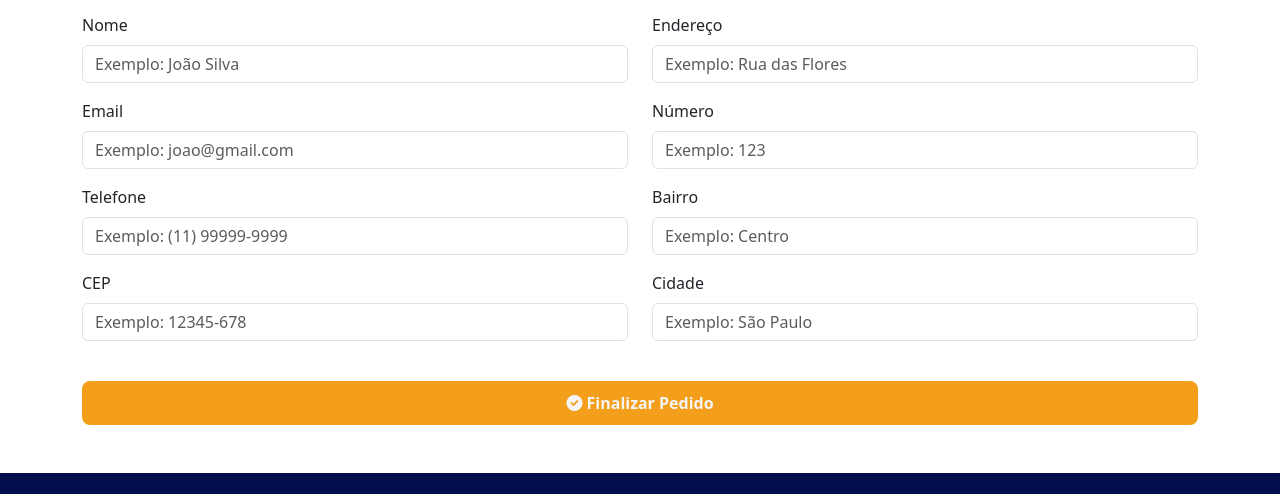
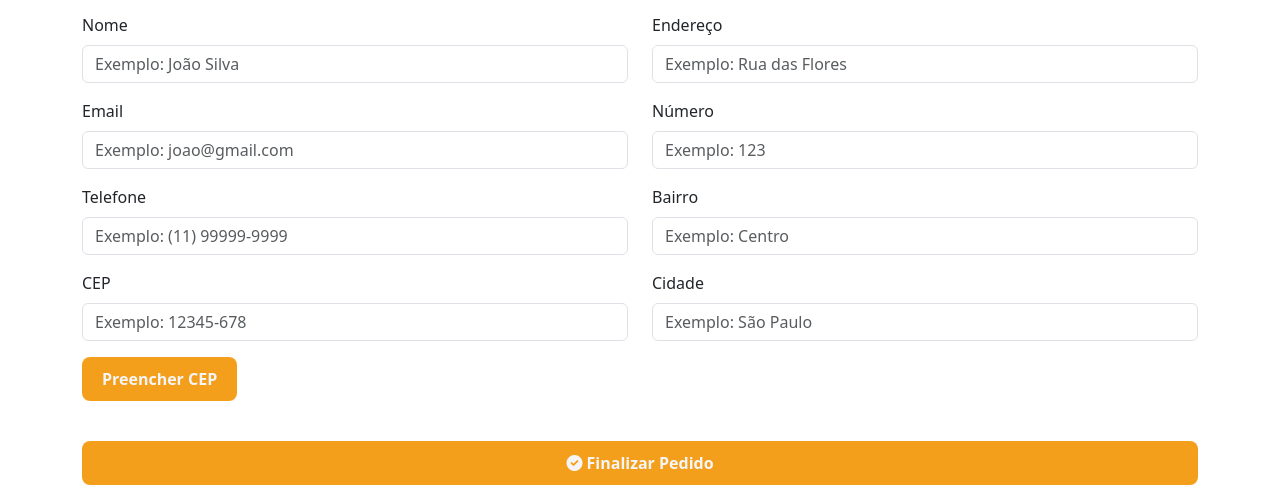
Before and after one commit to ncdsrNicolas/LarConectado, a plain HTML site: page checkout.html in a window 1280 px wide. Shown: the part 202-696 px from the top of the page. Drawn offline with nearby package versions, Linux system fonts and the light colour scheme.

Commit message:
Arrumar Botão do CEP

```diff
--- a/checkout.html
+++ b/checkout.html
@@ -64,7 +64,7 @@
                     <div class="mb-3">
                         <label for="cep" class="form-label">CEP</label>
                         <input type="text" class="form-control" id="cep" placeholder="Exemplo: 12345-678" required inputmode="numeric" maxlength="8" pattern="\d{5}-\d{3}">
-                        <!-- A mensagem de erro será adicionada aqui pelo JavaScript -->
+                        <a class="btn btn-primary mt-3" href="javascript:void(0);" onclick="completarCep()">Preencher CEP</a>
                     </div>
                 </form>
             </div>
```
